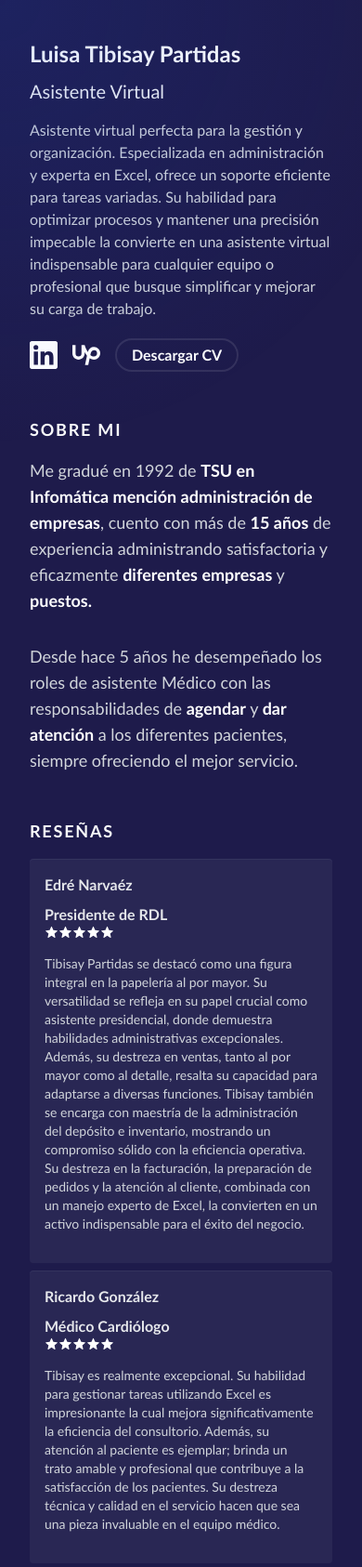
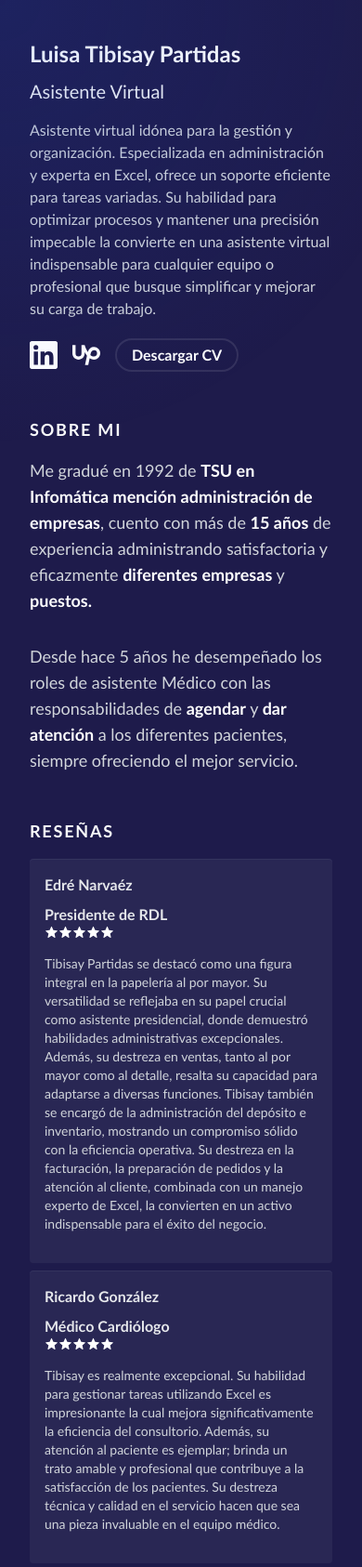
Before and after one commit to Marco-Gonzalez26/portafolio-tiby, an Astro site: page / in a window 390 px wide. Shown: the top 1686 px of the page at 93% size. Built offline with nearby package versions, Linux system fonts and the light colour scheme; Astro itself is replaced by a stand-in of ours.

```diff
--- a/src/components/header.astro
+++ b/src/components/header.astro
@@ -18,7 +18,7 @@
       <p
         class='text-gray-300 text-base
        w-full leading-normal mt-4 font-medium'>
-        Asistente virtual perfecta para la gestión y organización. Especializada
+        Asistente virtual idónea para la gestión y organización. Especializada
         en administración y experta en Excel, ofrece un soporte eficiente para
         tareas variadas. Su habilidad para optimizar procesos y mantener una
         precisión impecable la convierte en una asistente virtual indispensable
--- a/src/lib/data.ts
+++ b/src/lib/data.ts
@@ -64,7 +64,7 @@
     author: 'Edré Narvaéz',
     rate: 5,
     review:
-      'Tibisay Partidas se destacó como una figura integral en la papelería al por mayor. Su versatilidad se refleja en su papel crucial como asistente presidencial, donde demuestra habilidades administrativas excepcionales. Además, su destreza en ventas, tanto al por mayor como al detalle, resalta su capacidad para adaptarse a diversas funciones. Tibisay también se encarga con maestría de la administración del depósito e inventario, mostrando un compromiso sólido con la eficiencia operativa. Su destreza en la facturación, la preparación de pedidos y la atención al cliente, combinada con un manejo experto de Excel, la convierten en un activo indispensable para el éxito del negocio.',
+      'Tibisay Partidas se destacó como una figura integral en la papelería al por mayor. Su versatilidad se reflejaba en su papel crucial como asistente presidencial, donde demuestró habilidades administrativas excepcionales. Además, su destreza en ventas, tanto al por mayor como al detalle, resalta su capacidad para adaptarse a diversas funciones. Tibisay también se encargó de la administración del depósito e inventario, mostrando un compromiso sólido con la eficiencia operativa. Su destreza en la facturación, la preparación de pedidos y la atención al cliente, combinada con un manejo experto de Excel, la convierten en un activo indispensable para el éxito del negocio.',
     charge: 'Presidente de RDL'
   },
   {
```
